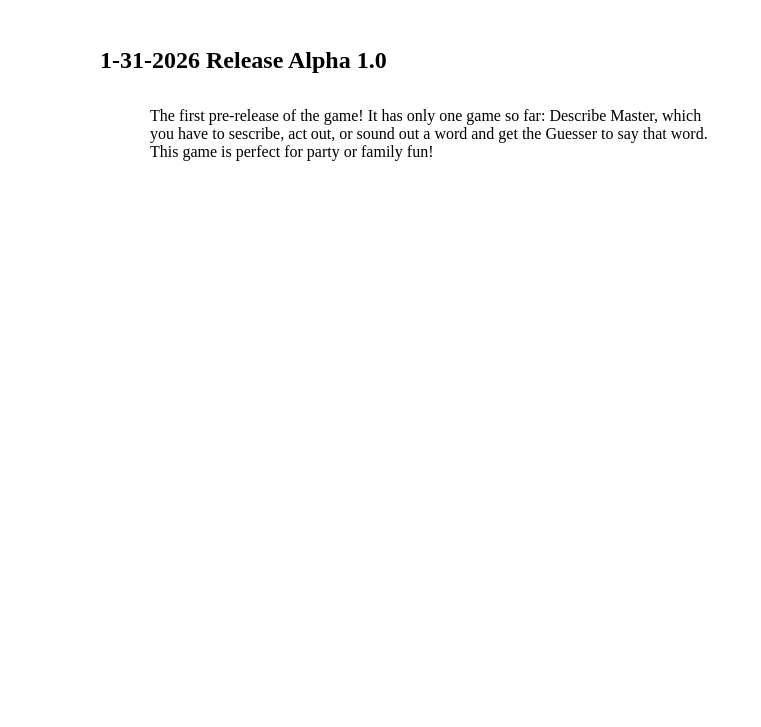
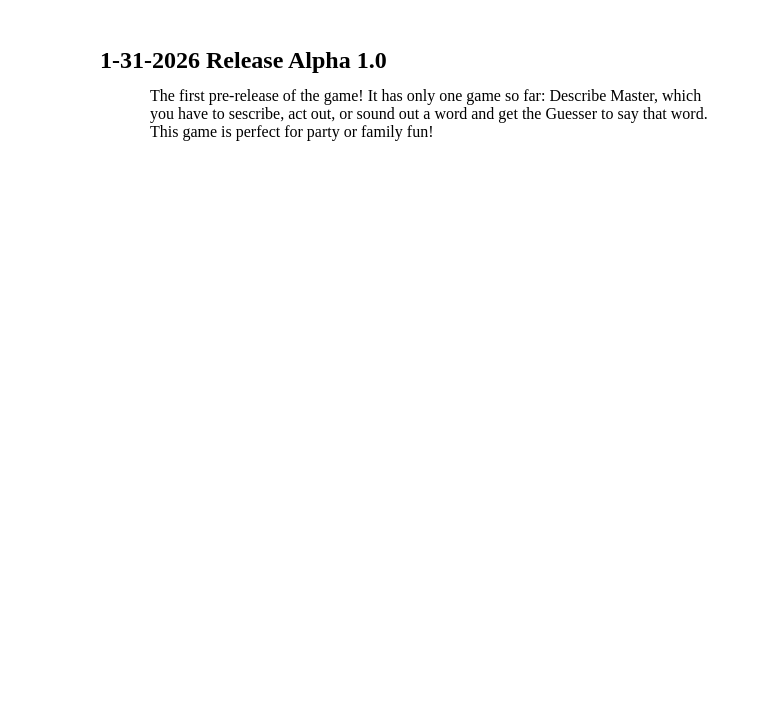
Before and after one commit to FamilyPartyGames/FamilyPartyGames.github.io, a plain HTML site: page changelog.html in a window 1280 px wide. Shown: the part 73-800 px from the top of the page, without its empty margins (0-761 px from the left). Drawn offline with Linux system fonts and the light colour scheme.

Commit message:
Update changelog.html

```diff
--- a/changelog.html
+++ b/changelog.html
@@ -3,7 +3,7 @@
 <body>
   <h1 stule="position:absolute; top:25px; left:100px;">Change log</h1>
   <h2 style="position:absolute; top:100px; left:100px;">1-31-2026 Release Alpha 1.0</h2>
-  <a style="position:absolute; top:180px; left:150px;">The first pre-release of the game! It has only one game so far: Describe Master, which <br>
+  <a style="position:absolute; top:160px; left:150px;">The first pre-release of the game! It has only one game so far: Describe Master, which <br>
                                                        you have to sescribe, act out, or sound out a word and get the Guesser to say that word. <br>
                                                        This game is perfect for party or family fun!</a>
 </body>
```
